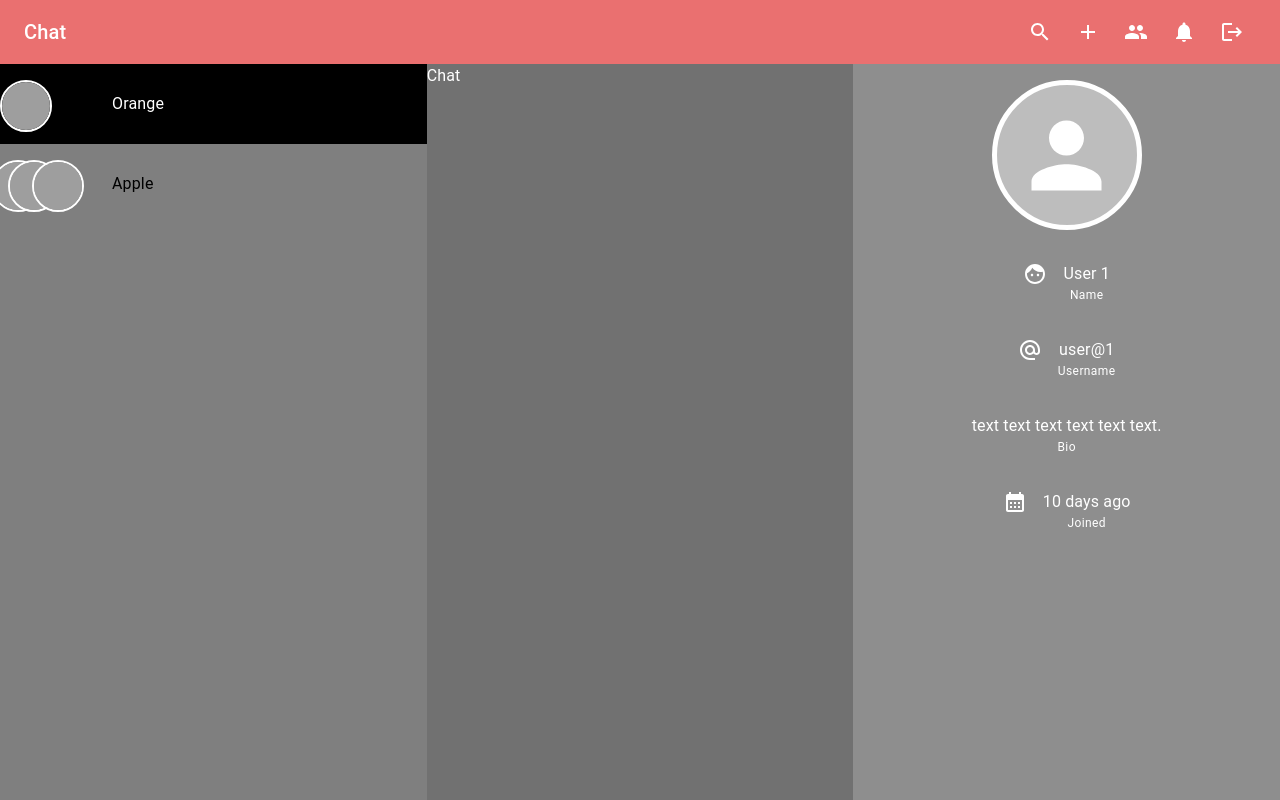
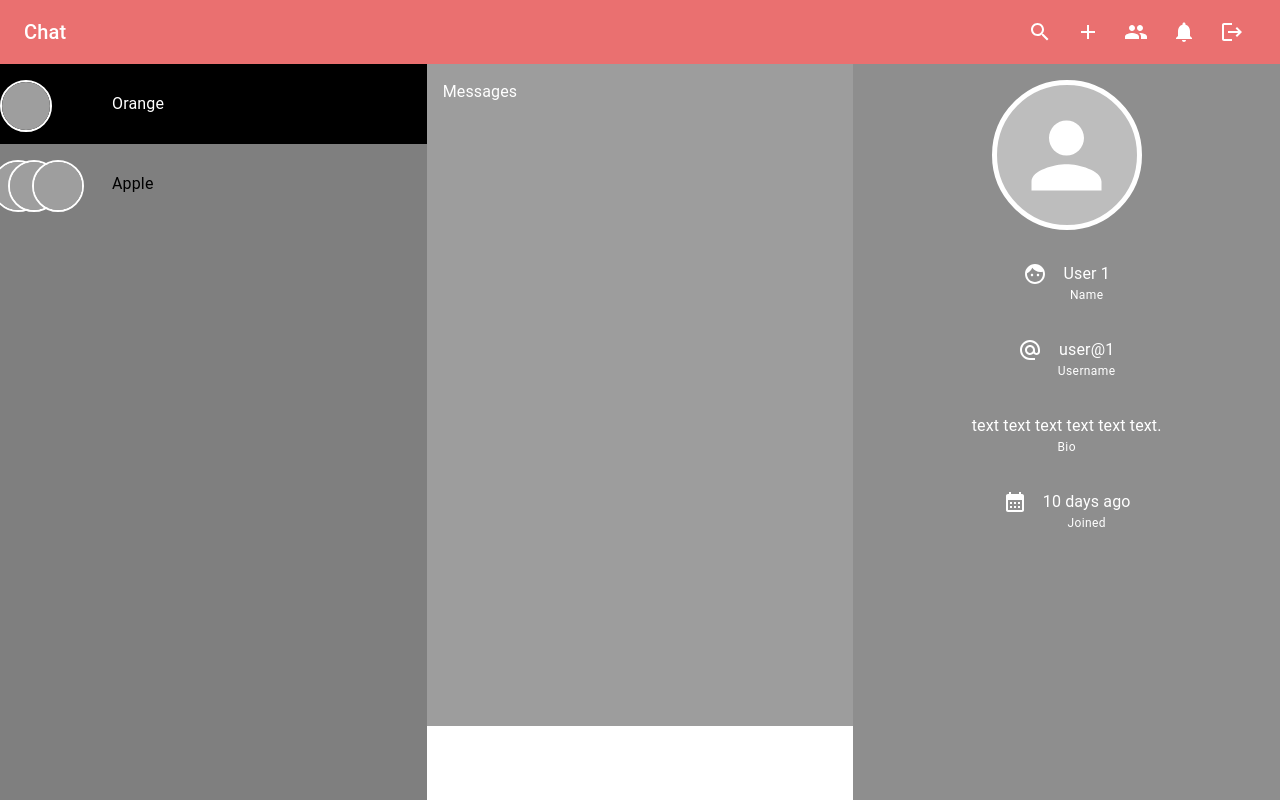
Before and after one commit to Bright-CodeHub/chat_app, a React (Vite) app: page /chat/1 in a window 1280 px wide. Built offline with nearby package versions, Linux system fonts and the light colour scheme; grey boxes are pictures that could not be loaded.

Commit message:
add some features in new group dialog and progress on chat section

```diff
--- a/src/Components/constants/color.js
+++ b/src/Components/constants/color.js
@@ -1 +1,2 @@
 export const orange = '#ea7070'
+export const gray = 'rgb(157, 157, 157)'
--- a/src/Components/layout/AppLayout.jsx
+++ b/src/Components/layout/AppLayout.jsx
@@ -39,7 +39,7 @@ const AppLayout = (WrappedComponent) => {
 
                     </Grid>
 
-                    <Grid size={{ sm: 'grow' }} sx={{ bgcolor: 'rgb(113, 113, 113)', height: '100%', display: { xs: 'none', sm: 'block' } }} >
+                    <Grid size={{ sm: 'grow' }} sx={{ height: '100%', display: { xs: 'none', sm: 'block' } }} >
                         <WrappedComponent />
                     </Grid>
 
--- a/src/Components/shared/UserItem.jsx
+++ b/src/Components/shared/UserItem.jsx
@@ -1,8 +1,8 @@
 import React, { memo } from 'react'
 import { Avatar, IconButton, ListItem, Stack, Typography } from '@mui/material'
-import { Add as AddIcon } from '@mui/icons-material'
+import { Add as AddIcon, Remove as RemoveIcon } from '@mui/icons-material'
 
-const UserItem = ({ user, handler, handlerIsLoading }) => {
+const UserItem = ({ user, handler, handlerIsLoading, isAdded = false }) => {
 
     const { name, _id, avatar } = user
 
@@ -32,16 +32,16 @@ const UserItem = ({ user, handler, handlerIsLoading }) => {
                 <IconButton
                     size='small'
                     sx={{
-                        bgcolor: 'primary.main',
+                        bgcolor: isAdded ? 'error.main' : 'primary.main',
                         color: 'white',
                         ":hover": {
-                            bgcolor: 'primary.dark'
+                            bgcolor: isAdded ? 'error.dark' : 'primary.dark'
                         }
                     }}
                     onClick={() => handler(_id)}
                     disabled={handlerIsLoading}
                 >
-                    <AddIcon />
+                    {isAdded ? <RemoveIcon /> : <AddIcon />}
                 </IconButton>
 
             </Stack>
--- a/src/Components/specific/NewGroups.jsx
+++ b/src/Components/specific/NewGroups.jsx
@@ -17,9 +17,14 @@ const NewGroups = () => {
                 ? prev.filter(elem => elem !== id)
                 : [...prev, id]))
     }
-    console.log(selectMembers)
+
+    // console.log(selectMembers)
 
     const submitHandler = () => {
+
+    }
+
+    const closeHandler = () => {
 
     }
 
@@ -39,11 +44,13 @@ const NewGroups = () => {
 
                 <Stack>
                     {
-                        members.map((users, idx) => {
+                        members.map((users) => {
                             return <UserItem
                                 user={users}
-                                key={idx}
-                                handler={selectMemberHandler}>
+                                key={users._id}
+                                handler={selectMemberHandler}
+                                isAdded={selectMembers.includes(users._id)}
+                            >
                             </UserItem>
                         })
                     }
@@ -58,6 +65,7 @@ const NewGroups = () => {
                     </Button>
 
                     <Button
+                        onClick={closeHandler}
                         sx={{ bgcolor: 'red', color: 'white' }} >
                         Cancel
                     </Button>
--- a/src/Pages/Chat.jsx
+++ b/src/Pages/Chat.jsx
@@ -1,9 +1,29 @@
-import React from 'react'
+import React, { useRef } from 'react'
 import AppLayout from '../Components/layout/AppLayout'
+import { Stack } from '@mui/material'
+import { gray } from '../Components/constants/color'
 
 const Chat = () => {
+
+  const containerRef = useRef(null)
+
   return (
-    <div>Chat</div>
+    <>
+      <Stack
+        ref={containerRef}
+        sx={{
+          boxSizing: 'border-box',
+          padding: '1rem',
+          bgcolor: gray,
+          height: '90%',
+          overflowX: 'hidden',
+          overflowY: 'auto'
+        }} >
+        Messages
+      </Stack>
+
+
+    </>
   )
 }
 
--- a/src/Pages/Home.jsx
+++ b/src/Pages/Home.jsx
@@ -1,9 +1,14 @@
 import React from 'react'
 import AppLayout from '../Components/layout/AppLayout'
+import { Box, Typography } from '@mui/material'
 
 const Home = () => {
     return (
-        <div>Home</div>
+        <Box sx={{ bgcolor: 'rgb(67, 64, 64)', height: '100%', }} >
+            <Typography variant='h6' sx={{ pt: '3rem', pl: '1rem' }} >
+                Select a Friend to Chat.
+            </Typography>
+        </Box>
     )
 }
 
```
